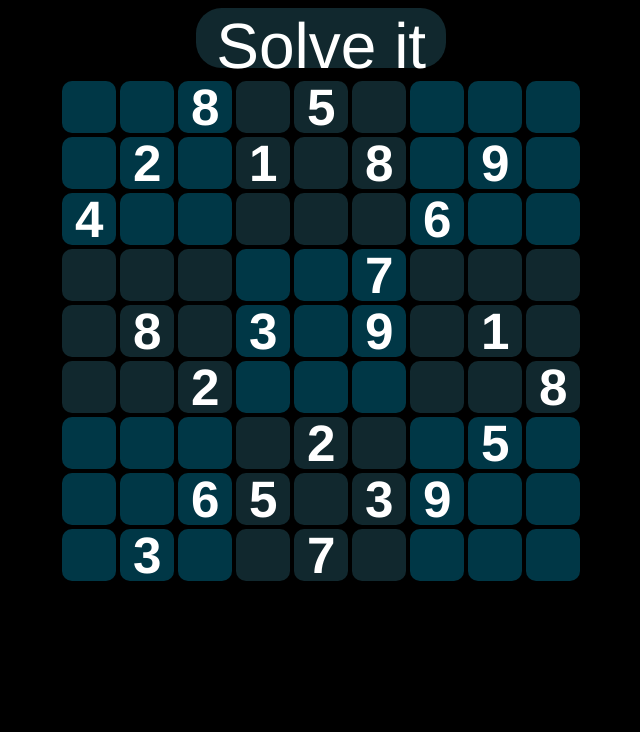
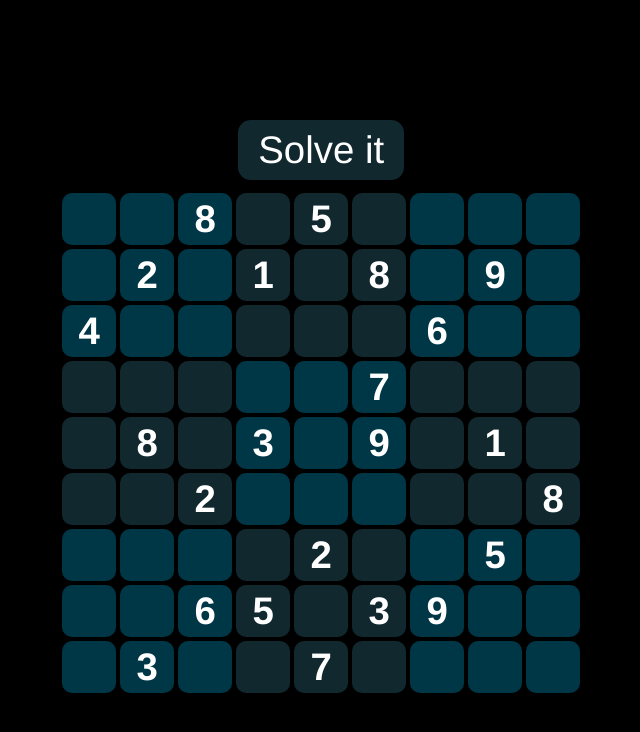
Before and after one commit to goghan123/sudoku-solver, a plain HTML site: page index.html in a window 1280 px wide. Shown: the whole page, without its empty margins (314-954 px from the left). Drawn offline with Linux system fonts and the light colour scheme.

Commit message:
Styles bugs

```diff
--- a/board.js
+++ b/board.js
@@ -1,23 +1,5 @@
 import { sectionIndexObtainer, sectionSelector } from "./otherDomTools.js";
 import { solve } from "./solver.js";
-
-const createCell = (cellContainer, cellId) => {
-    const newInput = document.createElement('input');
-    newInput.setAttribute('type', 'text');
-    newInput.setAttribute('id', `input-${cellId}`);
-    newInput.style.width = '8vw';
-    newInput.style.maxWidth= '50px';
-    newInput.style.height = '8vw';
-    newInput.style.maxHeight = '50px';
-    newInput.style.textAlign = 'center';
-    newInput.style.fontSize = '4vw';
-    newInput.style.fontWeight = 'bold';
-    newInput.style.color = 'white';
-    newInput.style.borderRadius = "10px";
-    newInput.style.background = '#11282e';
-    newInput.style.borderWidth = "0";
-    cellContainer.appendChild(newInput);
-}
 
 const createSampleLines = () => {
     const newSeriesSeries = [, , 8, , 5, , , , , , 2, , 1, , 8, , 9, , 4, , , , , , 6, , , , , , , , 7, , , , , 8, , 3, , 9, , 1, , , , 2, , , , , , 8, , , , , 2, , , 5, , , , 6, 5, , 3, 9, , , , 3, , , 7, , , ,];
@@ -31,6 +13,7 @@ const createSampleLines = () => {
 }
 
 export const generalHTML = () => {
+
     document.body.style.display = 'flex';
     document.body.style.flexDirection = 'column';
     document.body.style.justifyContent = 'center';
@@ -43,6 +26,29 @@ export const generalHTML = () => {
     board.style.justifyContent = 'center';
     board.style.alignSelf = 'center';
     board.style.alignItems = 'end';
+    //
+
+    const createCell = (cellContainer, cellId) => {
+        const newInput = document.createElement('input');
+        newInput.setAttribute('type', 'text');
+        newInput.setAttribute('id', `input-${cellId}`);
+        newInput.style.width = '8vw';
+        newInput.style.maxWidth = '50px';
+        newInput.style.minWidth = '30px';
+
+        newInput.style.height = '8vw';
+        newInput.style.maxHeight = '50px';
+        newInput.style.minHeight = '30px';
+
+        newInput.style.fontSize = '3vw';
+        newInput.style.textAlign = 'center';
+        newInput.style.fontWeight = 'bold';
+        newInput.style.color = 'white';
+        newInput.style.borderRadius = "10px";
+        newInput.style.background = '#11282e';
+        newInput.style.borderWidth = "0";
+        cellContainer.appendChild(newInput);
+    }
 
     let cellId = 0;
     for (let i = 0; i < 9; i++) {
@@ -87,13 +93,13 @@ export const buttons = () => {
     mainButton.setAttribute('id', 'main-button');
     mainButton.innerHTML = 'Solve it';
     mainButton.style.color = 'white';
-    mainButton.style.fontSize = '5vw';
+    mainButton.style.fontSize = '3vw';
     mainButton.style.background = '#11282e';
     mainButton.style.height = '60px';
     mainButton.style.paddingRight = '20px';
     mainButton.style.paddingLeft = '20px';
     mainButton.style.border = '0';
-    mainButton.style.borderRadius = '2vw';
+    mainButton.style.borderRadius = '1vw';
     mainButton.style.marginBottom = '10px';
     mainButton.onclick = () => solve();
 
--- a/style.css
+++ b/style.css
@@ -3,3 +3,6 @@ button {
     font-family: 'Franklin Gothic Medium', 'Arial Narrow', Arial, sans-serif;
     cursor: pointer;
 }
+html{
+    height: 100vh;
+}
```
